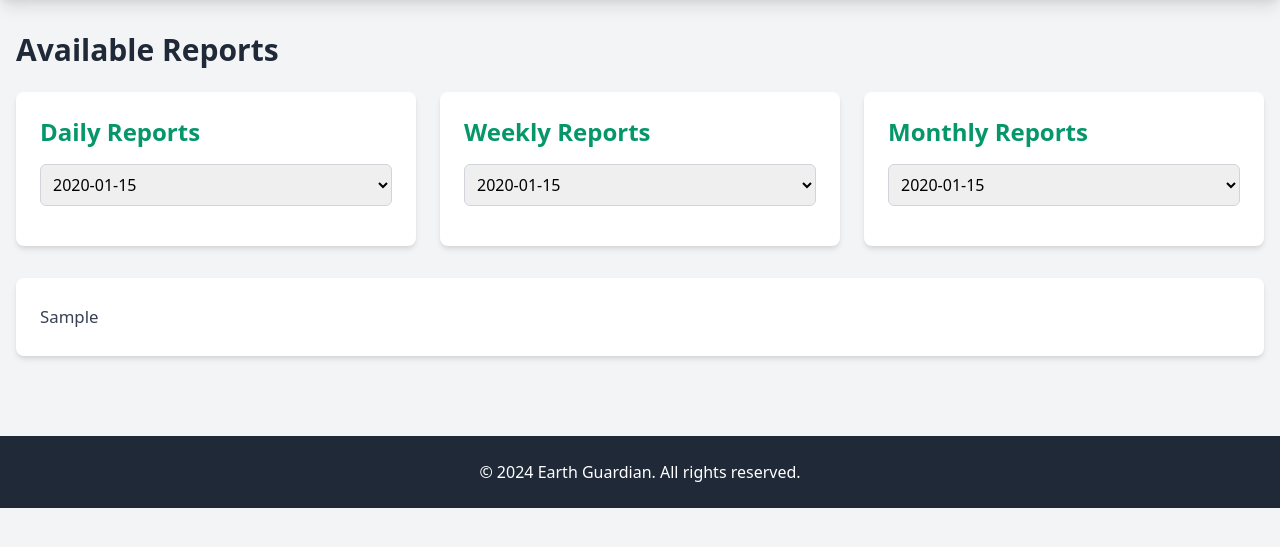
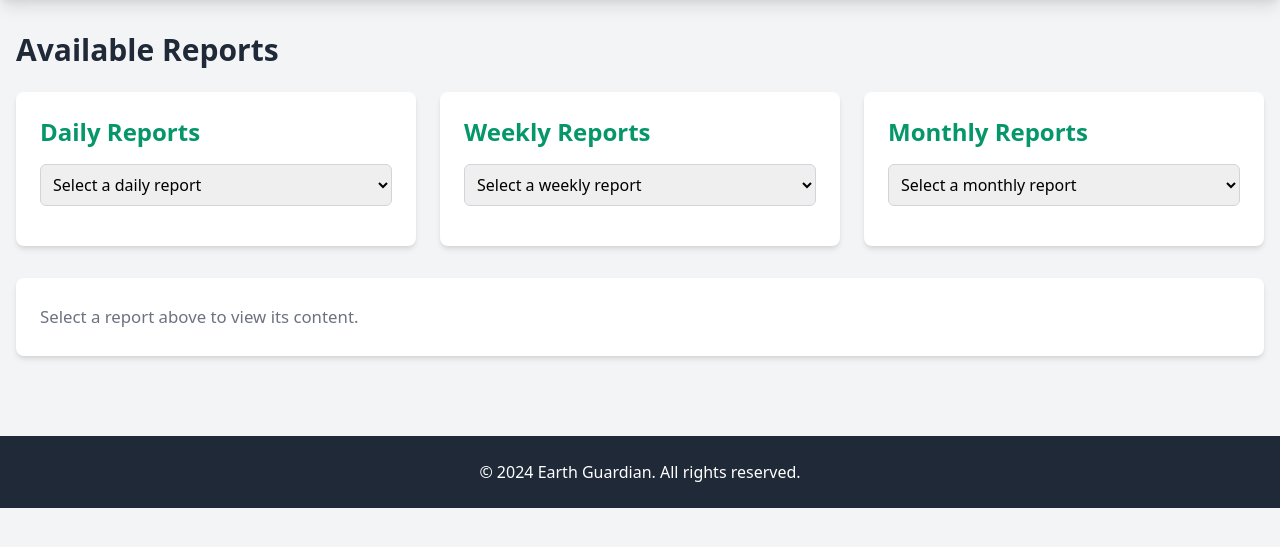
Before and after one commit to hulsfarmer/earthGuardian, a Flask app: template templates/reports.html in a window 1280 px wide. Shown: the part 104-651 px from the top of the page. Run offline with Flask 2, Linux system fonts and the light colour scheme; the template is opened without the code that fills it: most values are stand-ins (such as "Sample title", 1, 10 or a date in 2020).

Commit message:
Update reports.html

```diff
--- a/templates/reports.html
+++ b/templates/reports.html
@@ -118,15 +118,12 @@
         <h2 class="text-2xl font-semibold text-green-600 mb-4">Daily Reports</h2>
         <select id="daily-select"
                 class="border border-gray-300 rounded-md p-2 focus:outline-none focus:ring-2 focus:ring-green-500 text-base mb-4">
+          <!-- “Select…” placeholder -->
+          <option value="">Select a daily report</option>
           {% if daily_dates %}
             {% for d in daily_dates %}
-              <option value="{{ d }}"
-                {% if loop.first %}selected{% endif %}>
-                {{ d }}
-              </option>
+              <option value="{{ d }}">{{ d }}</option>
             {% endfor %}
-          {% else %}
-            <option disabled>No daily reports</option>
           {% endif %}
         </select>
       </div>
@@ -136,15 +133,12 @@
         <h2 class="text-2xl font-semibold text-green-600 mb-4">Weekly Reports</h2>
         <select id="weekly-select"
                 class="border border-gray-300 rounded-md p-2 focus:outline-none focus:ring-2 focus:ring-green-500 text-base mb-4">
+          <!-- “Select…” placeholder -->
+          <option value="">Select a weekly report</option>
           {% if weekly_dates %}
             {% for w in weekly_dates %}
-              <option value="{{ w }}"
-                {% if loop.first %}selected{% endif %}>
-                {{ w }}
-              </option>
+              <option value="{{ w }}">{{ w }}</option>
             {% endfor %}
-          {% else %}
-            <option disabled>No weekly reports</option>
           {% endif %}
         </select>
       </div>
@@ -154,15 +148,12 @@
         <h2 class="text-2xl font-semibold text-green-600 mb-4">Monthly Reports</h2>
         <select id="monthly-select"
                 class="border border-gray-300 rounded-md p-2 focus:outline-none focus:ring-2 focus:ring-green-500 text-base mb-4">
+          <!-- “Select…” placeholder -->
+          <option value="">Select a monthly report</option>
           {% if monthly_dates %}
             {% for m in monthly_dates %}
-              <option value="{{ m }}"
-                {% if loop.first %}selected{% endif %}>
-                {{ m }}
-              </option>
+              <option value="{{ m }}">{{ m }}</option>
             {% endfor %}
-          {% else %}
-            <option disabled>No monthly reports</option>
           {% endif %}
         </select>
       </div>
@@ -172,11 +163,9 @@
     <div id="report-content"
          class="bg-white rounded-lg shadow-md p-6 text-gray-700"
          style="line-height: 1.8; font-size: 1.05rem;">
-      {% if daily_latest_report %}
-        {{ daily_latest_report|safe }}
-      {% else %}
-        <p class="text-gray-500">Select a report from above to view its content.</p>
-      {% endif %}
+      <p class="text-gray-500">
+        Select a report above to view its content.
+      </p>
     </div>
   </main>
 
@@ -202,7 +191,7 @@
       if (dailySelect) {
         dailySelect.addEventListener('change', function() {
           const date = this.value;
-          fetchReport('daily', date);
+          if (date) fetchReport('daily', date);
         });
       }
 
@@ -211,7 +200,7 @@
       if (weeklySelect) {
         weeklySelect.addEventListener('change', function() {
           const date = this.value;
-          fetchReport('weekly', date);
+          if (date) fetchReport('weekly', date);
         });
       }
 
@@ -220,7 +209,7 @@
       if (monthlySelect) {
         monthlySelect.addEventListener('change', function() {
           const date = this.value;
-          fetchReport('monthly', date);
+          if (date) fetchReport('monthly', date);
         });
       }
     });
```
